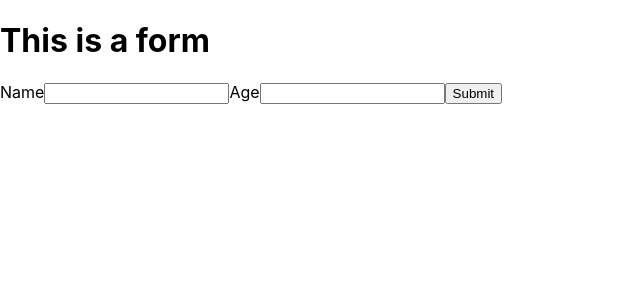
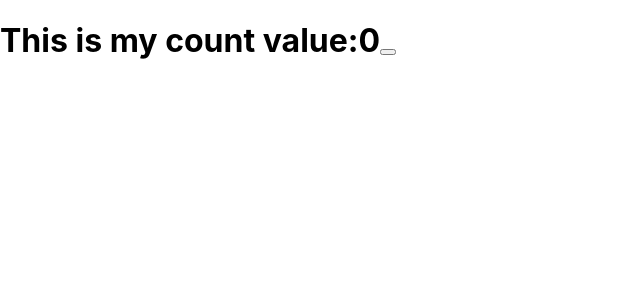
Before and after one commit to HimaGirija99/React-Project, a React (Create React App) app: page / in a window 1280 px wide. Shown: the top 300 px of the page, without its empty margins (0-640 px from the left). Built offline with nearby package versions, Linux system fonts and the light colour scheme.

Commit message:
commit 55

```diff
--- a/src/App.js
+++ b/src/App.js
@@ -1,12 +1,12 @@
 
 import './App.css';
-import  Form from './components/Form.js'
+import  Ue from './components/Ue.js'
 
 
 function App() {
   return (
     <div>
-      <Form/>
+      <Ue/>
 
       </div>
   )
--- /dev/null
+++ b/src/components/Ue.js
@@ -0,0 +1,22 @@
+import {useEffect, useState} from 'react'
+
+function Ue(){
+    const[count, setCount] = useState(0)
+    let incrementCount = () =>{
+        setCount(count+1)
+    }
+    useEffect(()=>{
+        console.log('use Effect runs')
+        document.title = 'Button clicked for {count} times'
+    })
+    console.log('other code that gets executed')
+    return (
+        <div>
+            <h1>
+                This is my count value:{count}
+                <button onClick={incrementCount}></button>
+            </h1>
+        </div>
+    )
+}
+export default Ue
```
